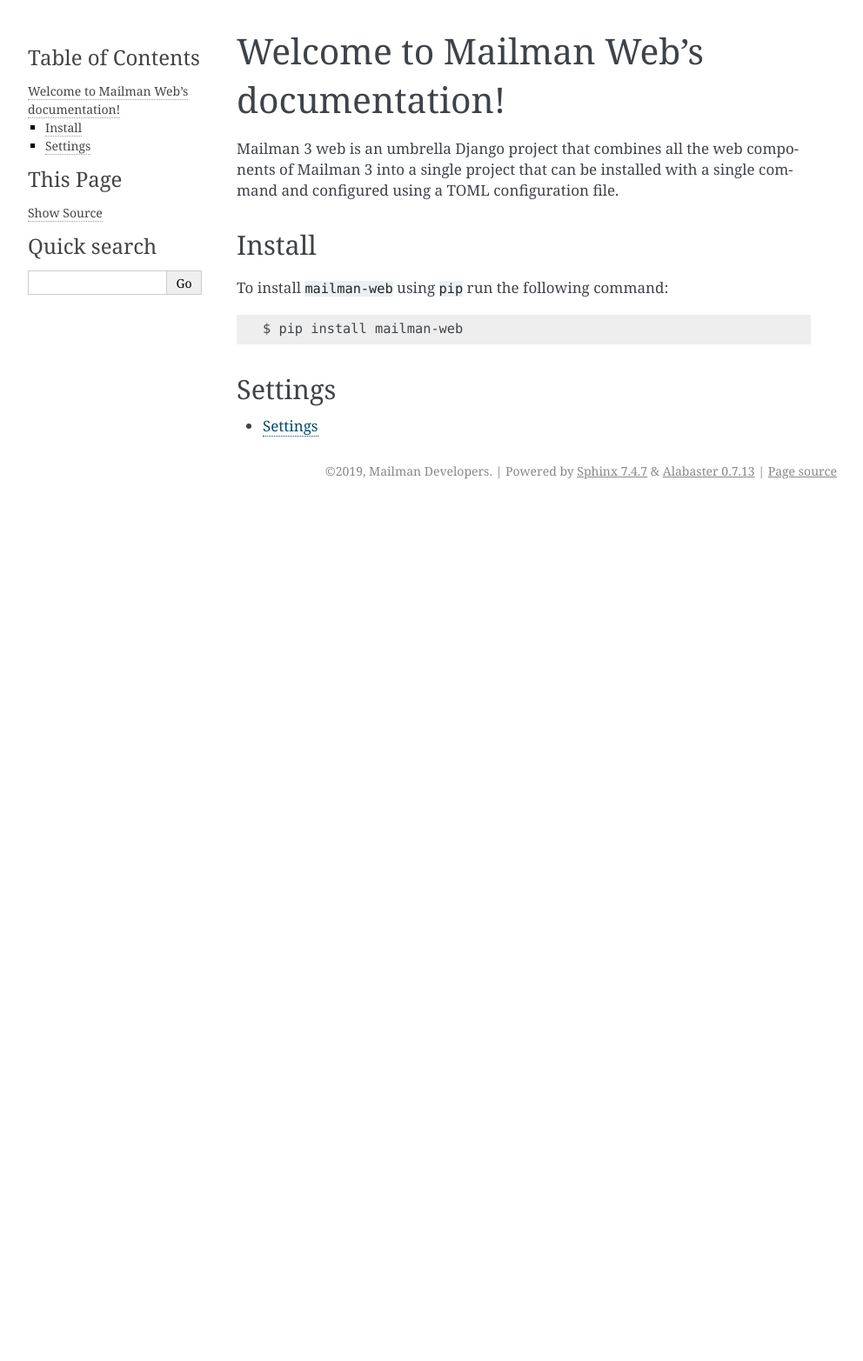
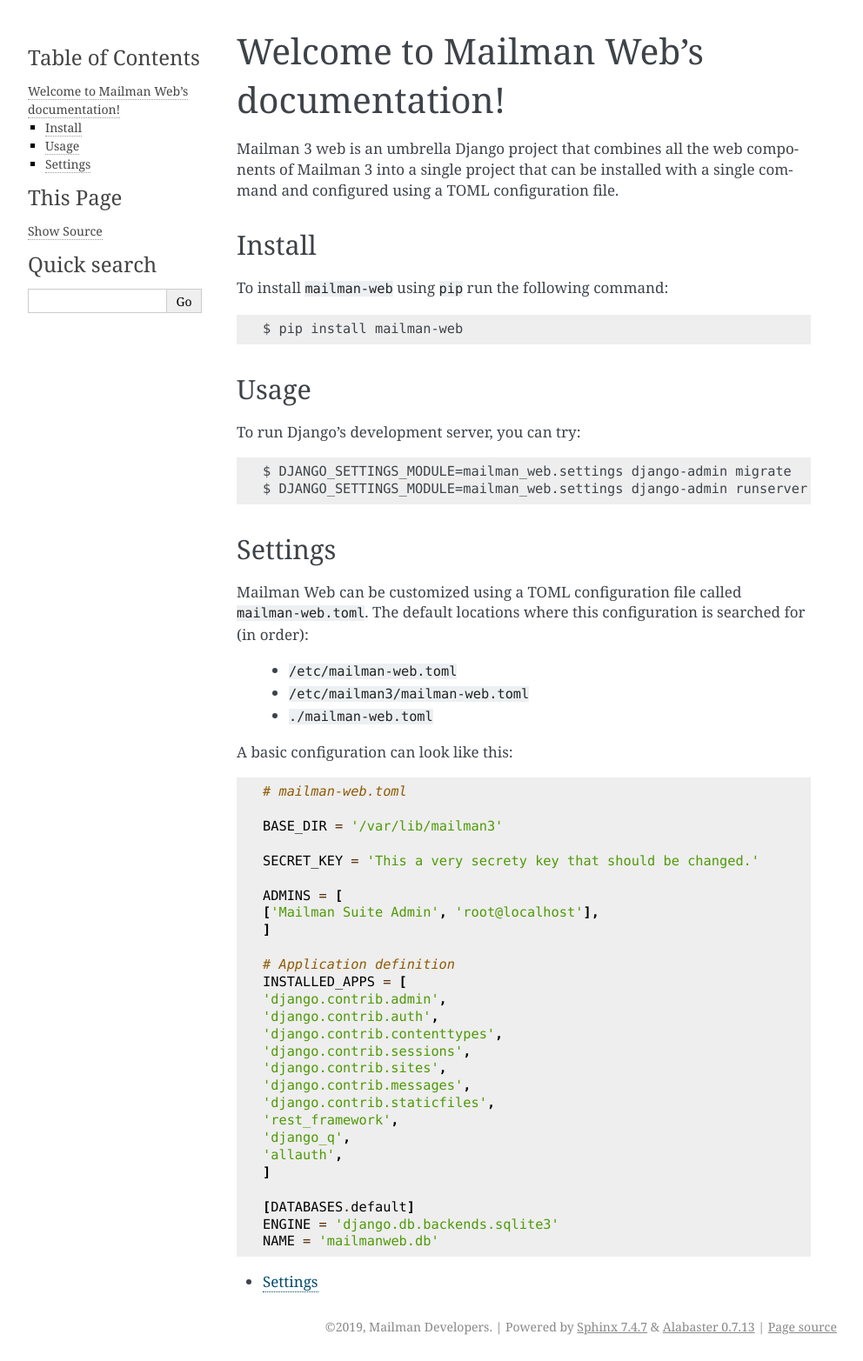
Before and after one commit to osstech-jp/mailman-web, a Sphinx documentation site: the page built from docs/index.rst, in a window 1280 px wide. Shown: the whole page at 87% size, without its empty margins (148-1140 px from the left). Built offline with Sphinx 7.4.7, drawn with Linux system fonts in a browser that asks for light colours; before the commit the page ends 900 px from its top, so only the background shows below that.

Commit message:
Add docs on how to configure Mailman Web using TOML.

```diff
--- a/docs/index.rst
+++ b/docs/index.rst
@@ -14,9 +14,31 @@
 
   $ pip install mailman-web
 
+
+=====
+Usage
+=====
+
+To run Django's development server, you can try::
+
+  $ DJANGO_SETTINGS_MODULE=mailman_web.settings django-admin migrate
+  $ DJANGO_SETTINGS_MODULE=mailman_web.settings django-admin runserver
+
 ========
 Settings
 ========
+
+Mailman Web can be customized using a TOML configuration file called
+``mailman-web.toml``. The default locations where this configuration is
+searched for (in order):
+
+  - ``/etc/mailman-web.toml``
+  - ``/etc/mailman3/mailman-web.toml``
+  - ``./mailman-web.toml``
+
+A basic configuration can look like this:
+
+.. literalinclude:: mailman-web-example.toml
 
 .. toctree::
    :maxdepth: 2
--- /dev/null
+++ b/docs/mailman-web-example.toml
@@ -0,0 +1,27 @@
+# mailman-web.toml
+
+BASE_DIR = '/var/lib/mailman3'
+
+SECRET_KEY = 'This a very secrety key that should be changed.'
+
+ADMINS = [
+['Mailman Suite Admin', 'root@localhost'],
+]
+
+# Application definition
+INSTALLED_APPS = [
+'django.contrib.admin',
+'django.contrib.auth',
+'django.contrib.contenttypes',
+'django.contrib.sessions',
+'django.contrib.sites',
+'django.contrib.messages',
+'django.contrib.staticfiles',
+'rest_framework',
+'django_q',
+'allauth',
+]
+
+[DATABASES.default]
+ENGINE = 'django.db.backends.sqlite3'
+NAME = 'mailmanweb.db'
```
